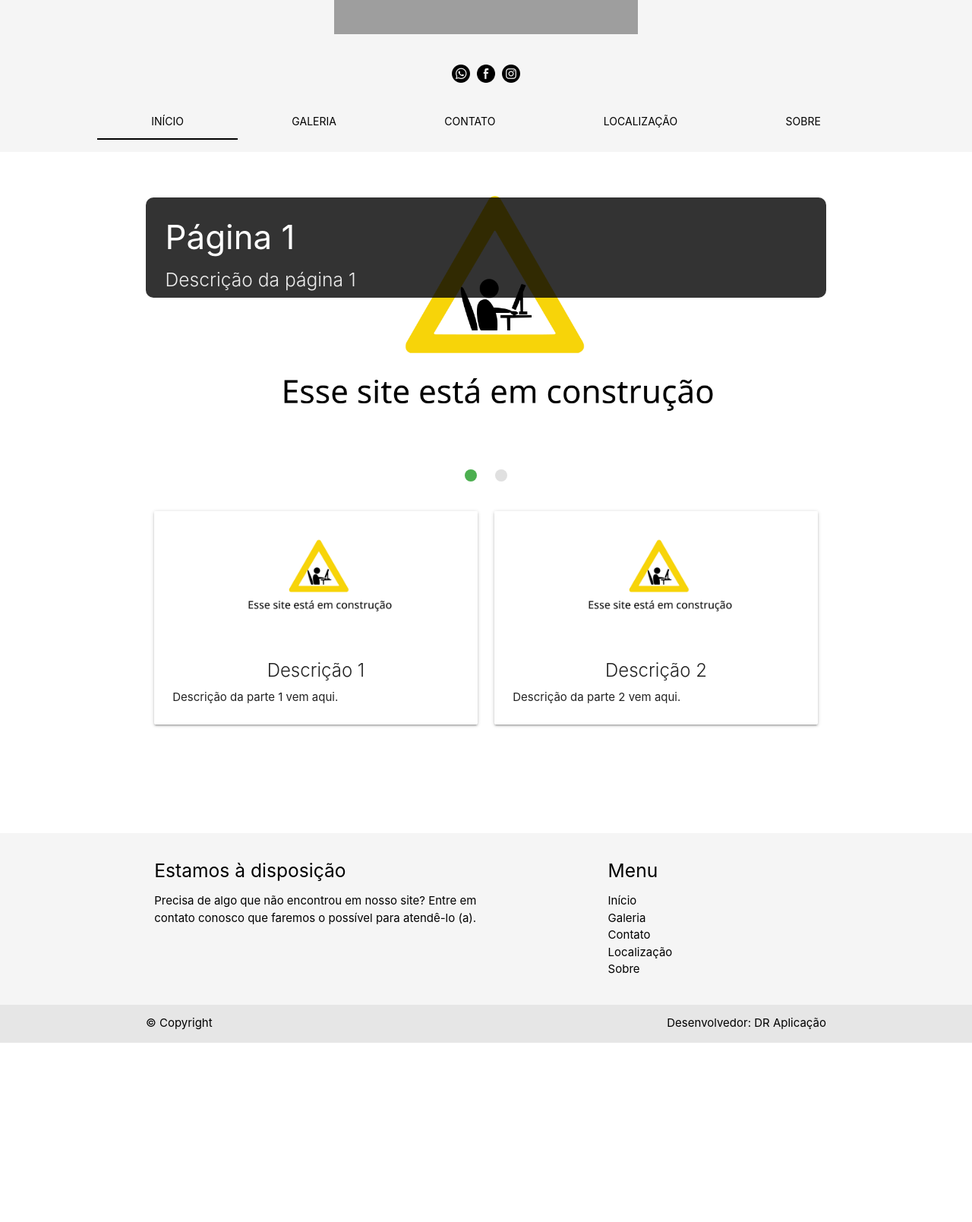
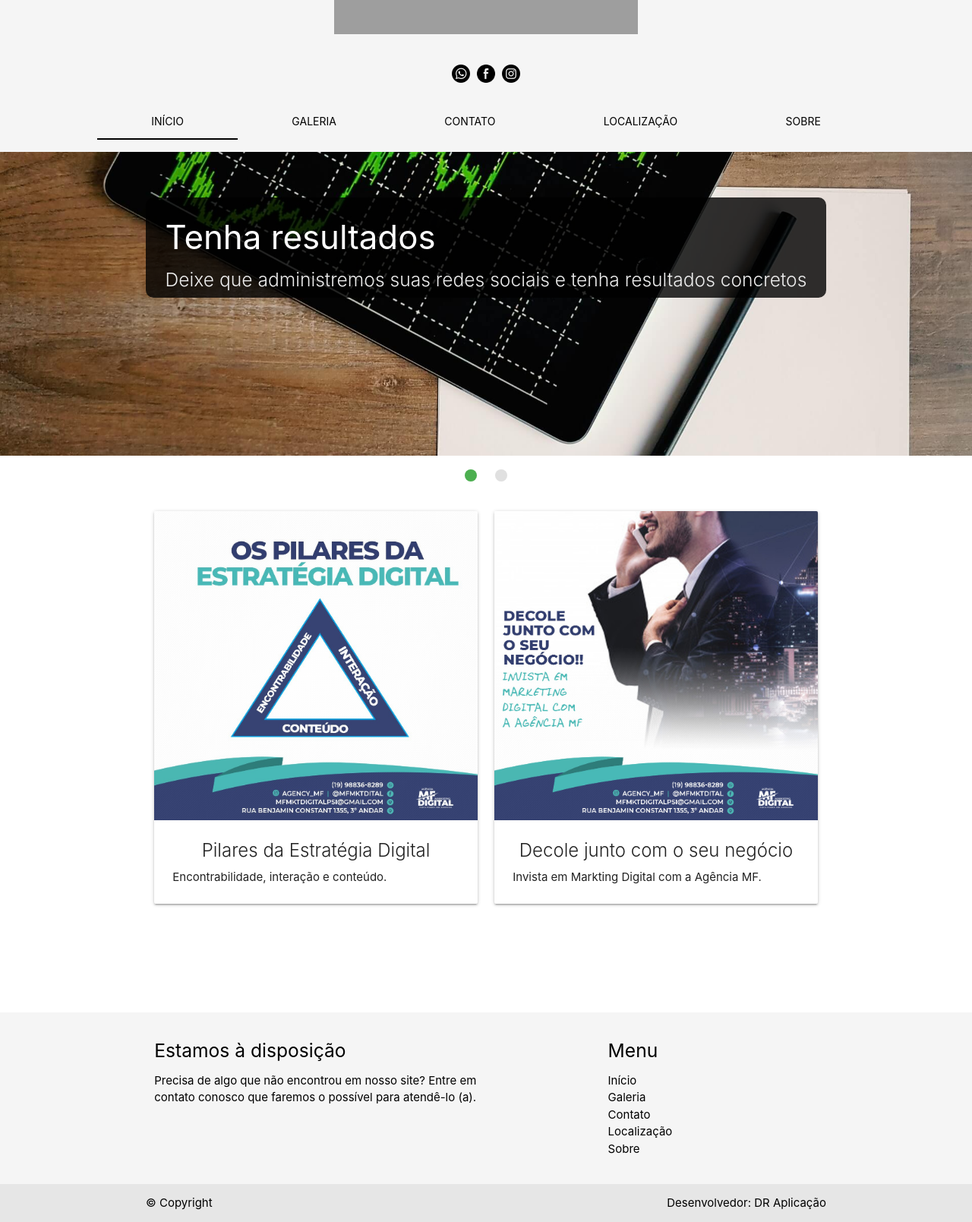
Before and after one commit to deivid-rds/site_materialize, a PHP site: page / in a window 1280 px wide. Shown: the part 280-1889 px from the top of the page at 76% size. Before the commit the page ends 1653 px from the top, so only its background shows below. Run offline with PHP 8.4, Linux system fonts and the light colour scheme; grey boxes are pictures that could not be loaded.

Commit message:
Adicionar novas imagens e fixar as capas

```diff
--- a/8.mf_digital/index.php
+++ b/8.mf_digital/index.php
@@ -86,21 +86,21 @@
                 <ul id="img_principal_slider" class="slides">
 
                     <li>
-                        <img src="imagem/siteConstrucao.png">
+                        <img src="imagem/capa1.jpg">
                         <div class="caption left-align">
-                            <h3>Página 1</h3>
+                            <h3>Tenha resultados</h3>
                             <h5 class="light grey-text text-lighten-3">
-                                Descrição da página 1
+                                Deixe que administremos suas redes sociais e tenha resultados concretos
                             </h5>
                         </div>
                     </li>
 
                     <li>
-                        <img src="imagem/siteConstrucao.png">
+                        <img src="imagem/capa2.jpg">
                         <div class="caption left-align">
-                            <h3>Página 2</h3>
+                            <h3>Fotografia</h3>
                             <h5 class="light grey-text text-lighten-3">
-                                Descrição da página 2
+                                Tenha as melhores fotos para seu negócio
                             </h5>
                         </div>
                     </li>
@@ -114,11 +114,11 @@
                 <div class="col s12 m6 l6">
                     <div class="card hoverable">
                         <div class="card-image">
-                            <img class="img_principal" src="imagem/siteConstrucao.png">
+                            <img class="img_principal" src="imagem/pilares.jpg">
                         </div>
                         <div class="card-content">
-                            <span class="card-title center">Descrição 1</span>
-                            <p>Descrição da parte 1 vem aqui.</p>
+                            <span class="card-title center">Pilares da Estratégia Digital</span>
+                            <p>Encontrabilidade, interação e conteúdo.</p>
                         </div>
                     </div>
                 </div>
@@ -126,11 +126,11 @@
                 <div class="col s12 m6 l6">
                     <div class="card hoverable">
                         <div class="card-image">
-                            <img class="img_principal" src="imagem/siteConstrucao.png">
+                            <img class="img_principal" src="imagem/decole.jpg">
                         </div>
                         <div class="card-content">
-                            <span class="card-title center">Descrição 2</span>
-                            <p>Descrição da parte 2 vem aqui.</p>
+                            <span class="card-title center">Decole junto com o seu negócio</span>
+                            <p>Invista em Markting Digital com a Agência MF.</p>
                         </div>
                     </div>
                 </div>
```
Also changed, not shown: 8.mf_digital/imagem/capa1.jpg (added), 8.mf_digital/imagem/capa2.jpg (added), 8.mf_digital/imagem/decole.jpg (added), 8.mf_digital/imagem/pilares.jpg (added).
